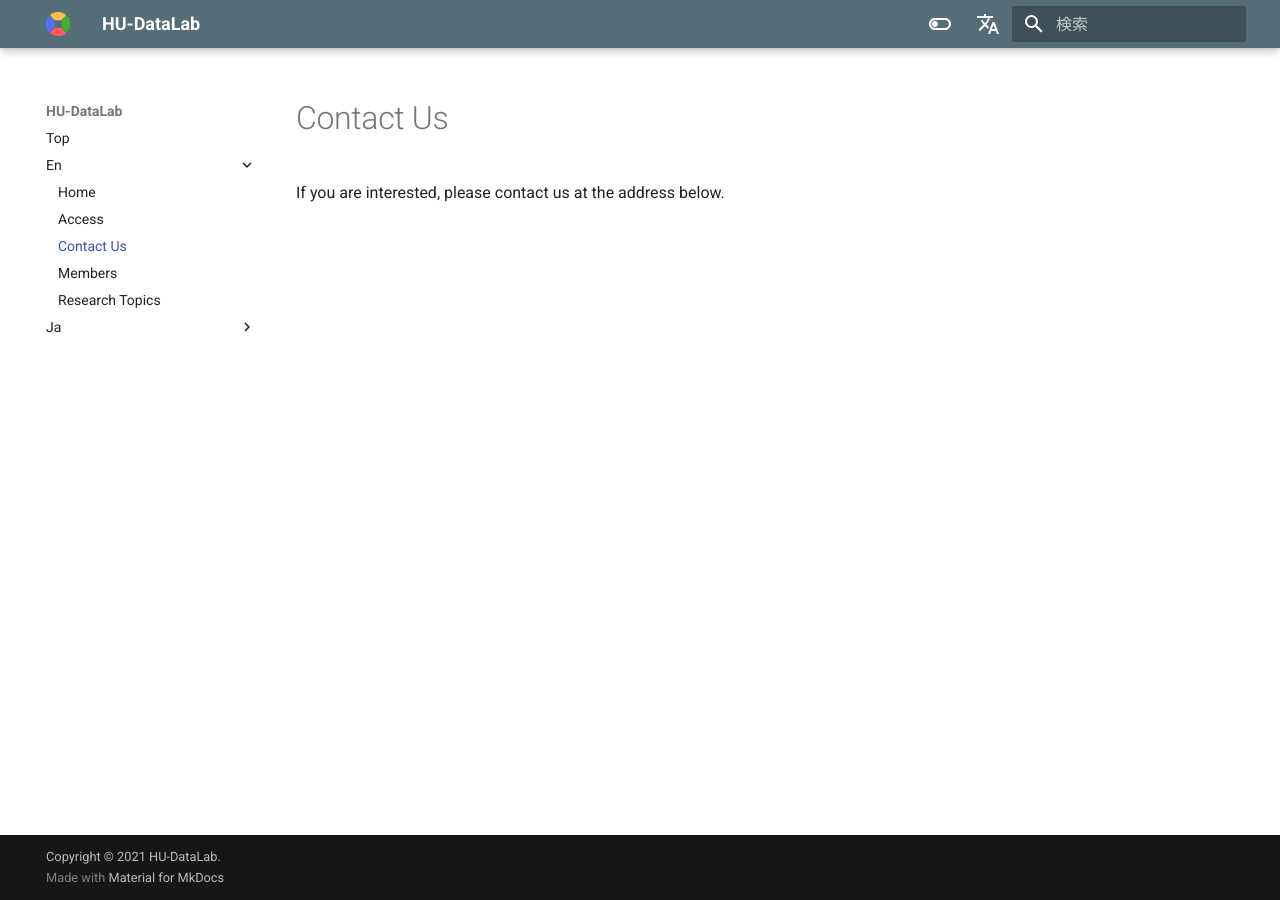
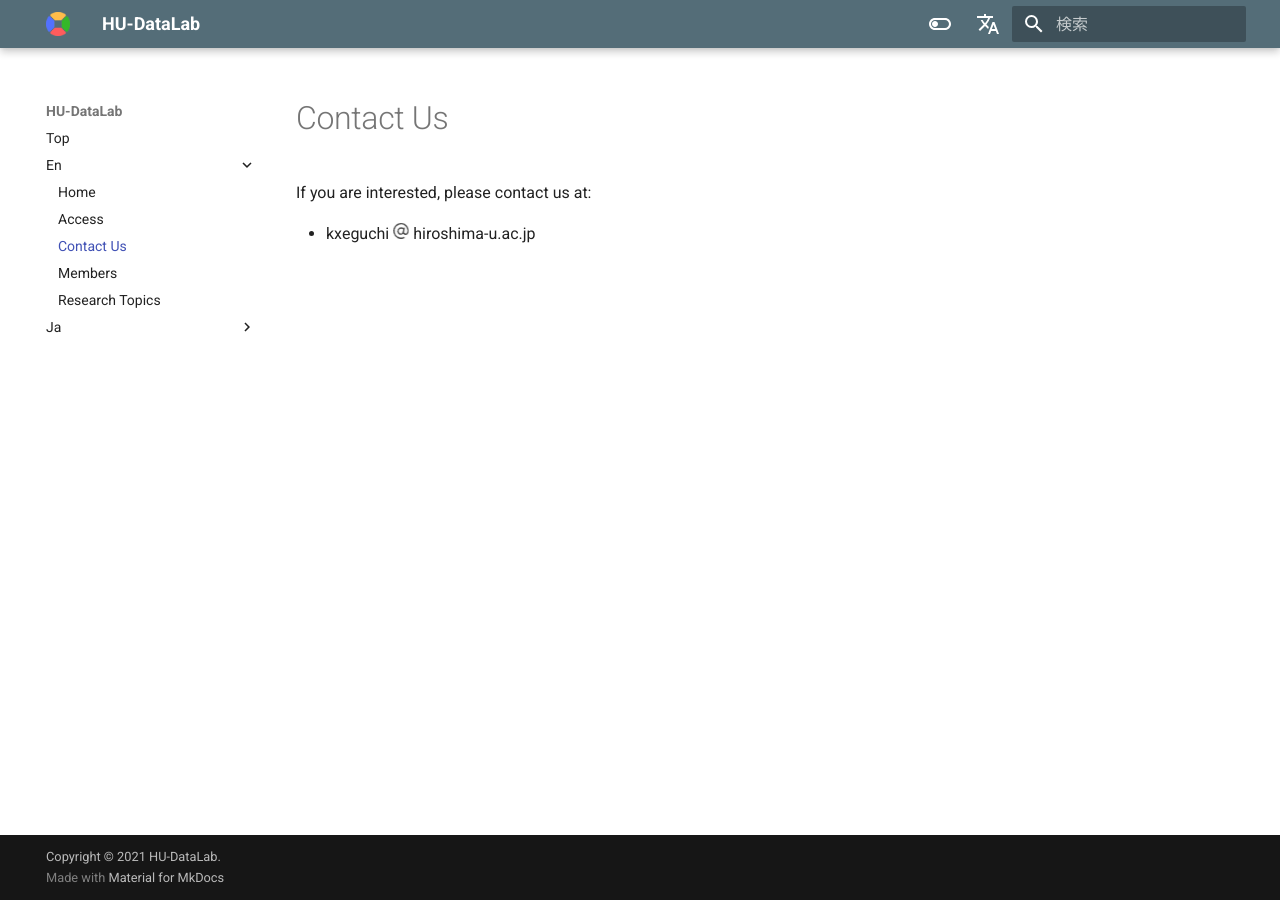
Before and after one commit to lpifj-a/hu-datalab.github.io, an MkDocs documentation site: the page built from docs/en/contactUs.md, in a window 1280 px wide. Built offline with MkDocs 1.6.1 and Material for MkDocs 9.7.7, drawn with Linux system fonts in a browser that asks for light colours; comment, search, counter and statistics services are not loaded.

Commit message:
Update contactUs.md

```diff
--- a/docs/en/contactUs.md
+++ b/docs/en/contactUs.md
@@ -1,3 +1,5 @@
 # Contact Us
 
-If you are interested, please contact us at the address below.
+If you are interested, please contact us at:
+
+- kxeguchi ![at](../images/at.png) hiroshima-u.ac.jp
```
